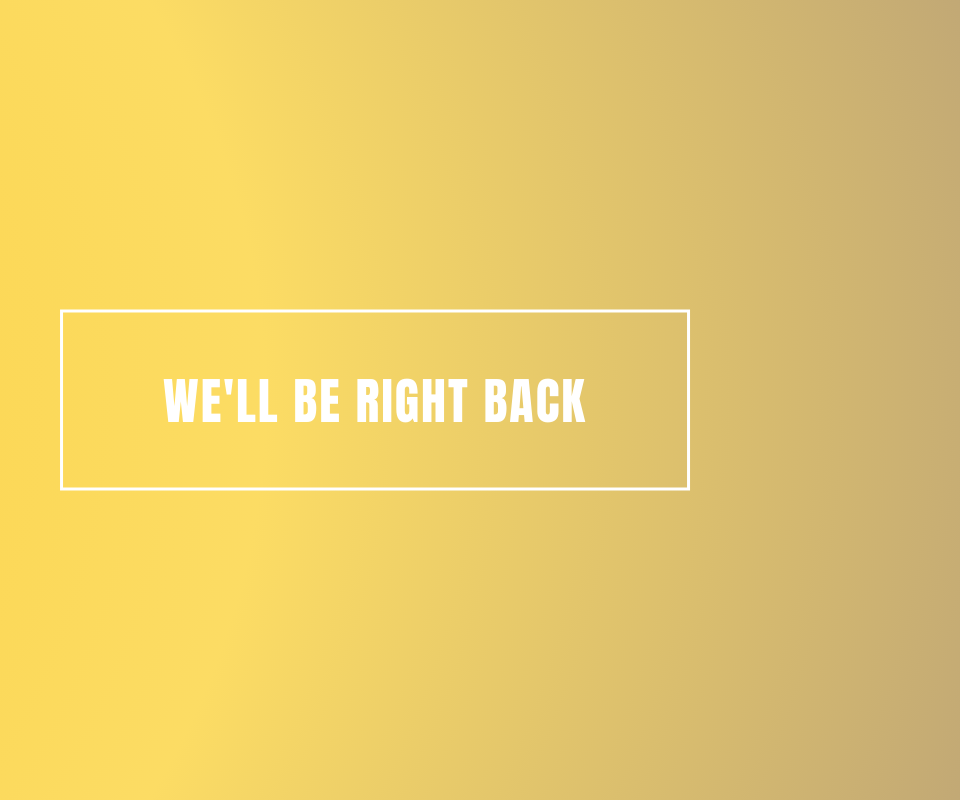
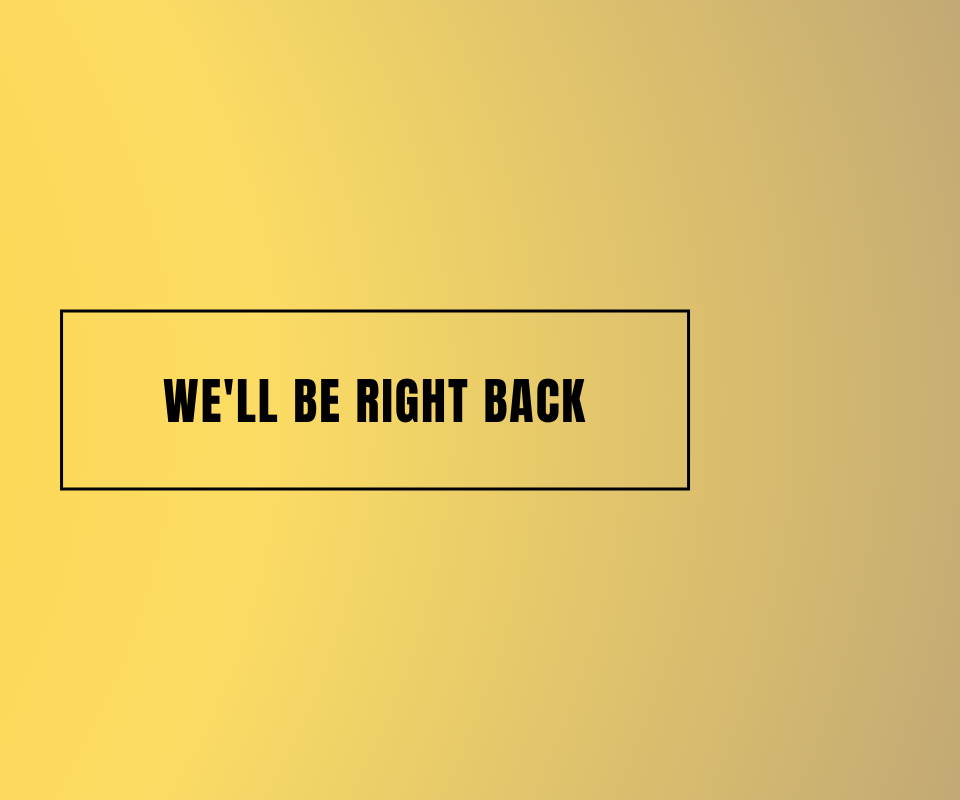
Before and after one commit to Scoutacus/css_gradient_move, a plain HTML site: page index.html in a window 1280 px wide. Shown: the whole page, without its empty margins (265-1225 px from the left). Drawn offline with Linux system fonts and the light colour scheme.

Commit message:
Changed text color for better readability

```diff
--- a/styles.css
+++ b/styles.css
@@ -14,7 +14,7 @@ html{
 section{
     width: 100%;
     height: 100vh;
-    color: #fff;
+    color: rgb(0, 0, 0);
     background: radial-gradient( #fbc312, #fcdc64, #74648c);
     background-size: 400% 400%;
     position: relative;
@@ -25,7 +25,7 @@ h1{
     font-size: 5rem;
     text-transform: uppercase;
     letter-spacing: 2px;
-    border: 3px solid #fff;
+    border: 3px solid rgb(0, 0, 0);
     position: absolute;
     top: 50%;
     left: 50%;
```
